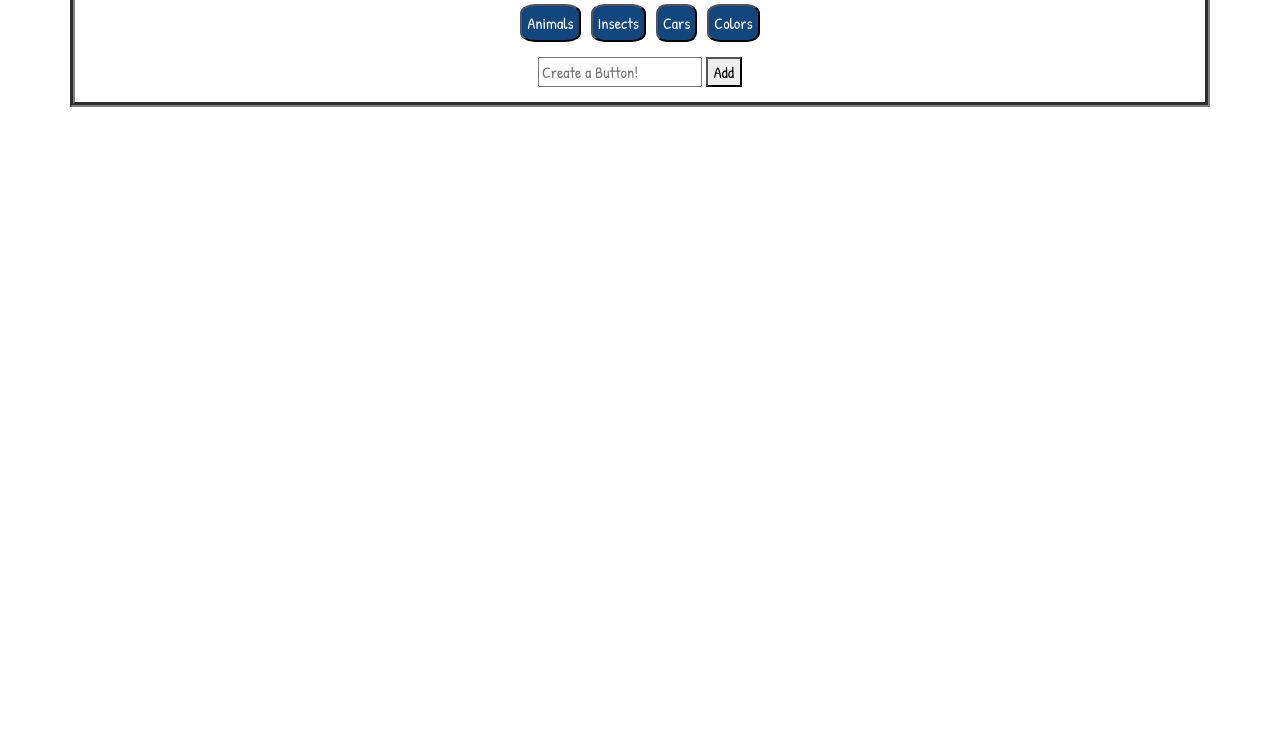
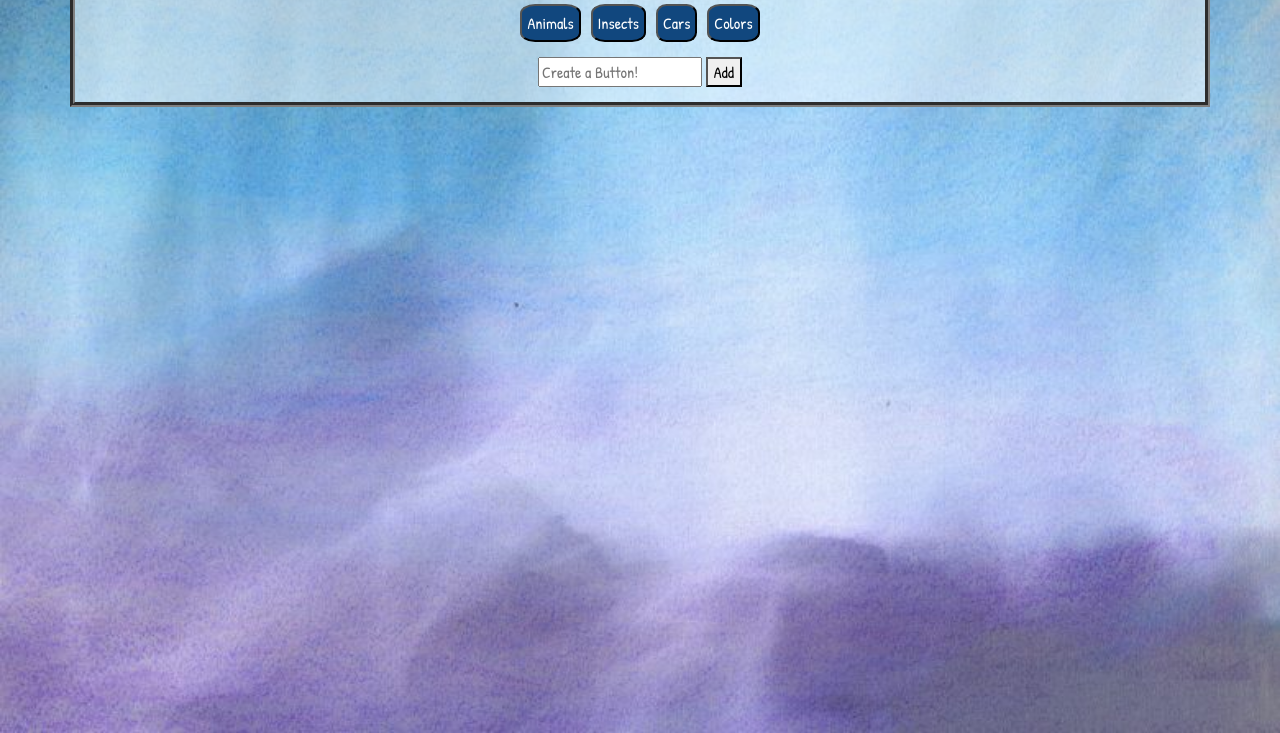
Before and after one commit to aj-reid14/GifTastic, a plain HTML site: page index.html in a window 1280 px wide. Shown: the part 67-800 px from the top of the page. Drawn offline with nearby package versions, Linux system fonts and the light colour scheme.

Commit message:
fixed background issue and added readme file

```diff
--- a/assets/css/style.css
+++ b/assets/css/style.css
@@ -1,6 +1,7 @@
 body
 {
-    background: url("../images/background.jpg") no-repeat 50% fixed / cover;
+    background: url("../images/background.jpg") no-repeat fixed;
+    background-size: 100% 100%;
     font-family: 'Patrick Hand', cursive;
 }
 
```
Also changed, not shown: 2 other files.
